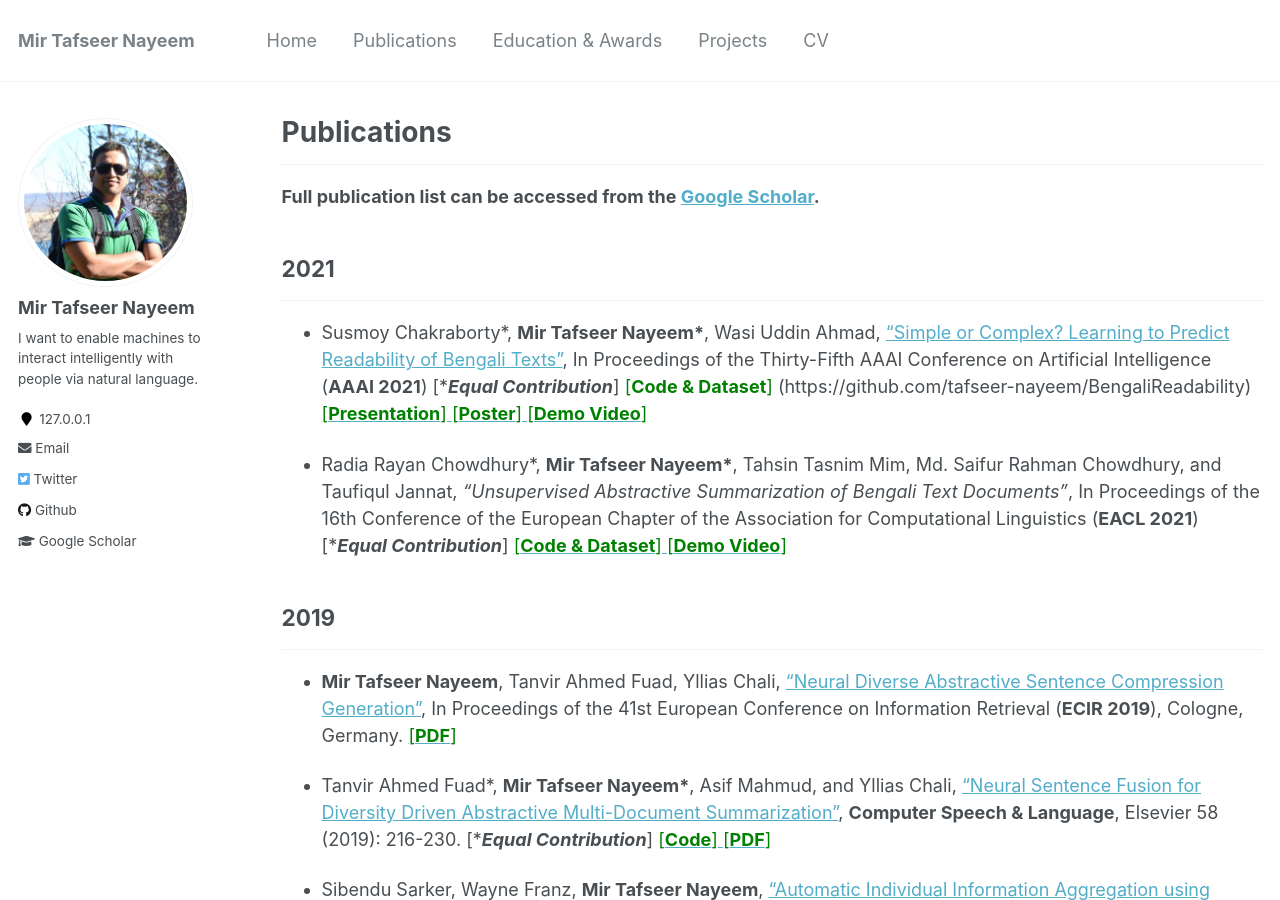
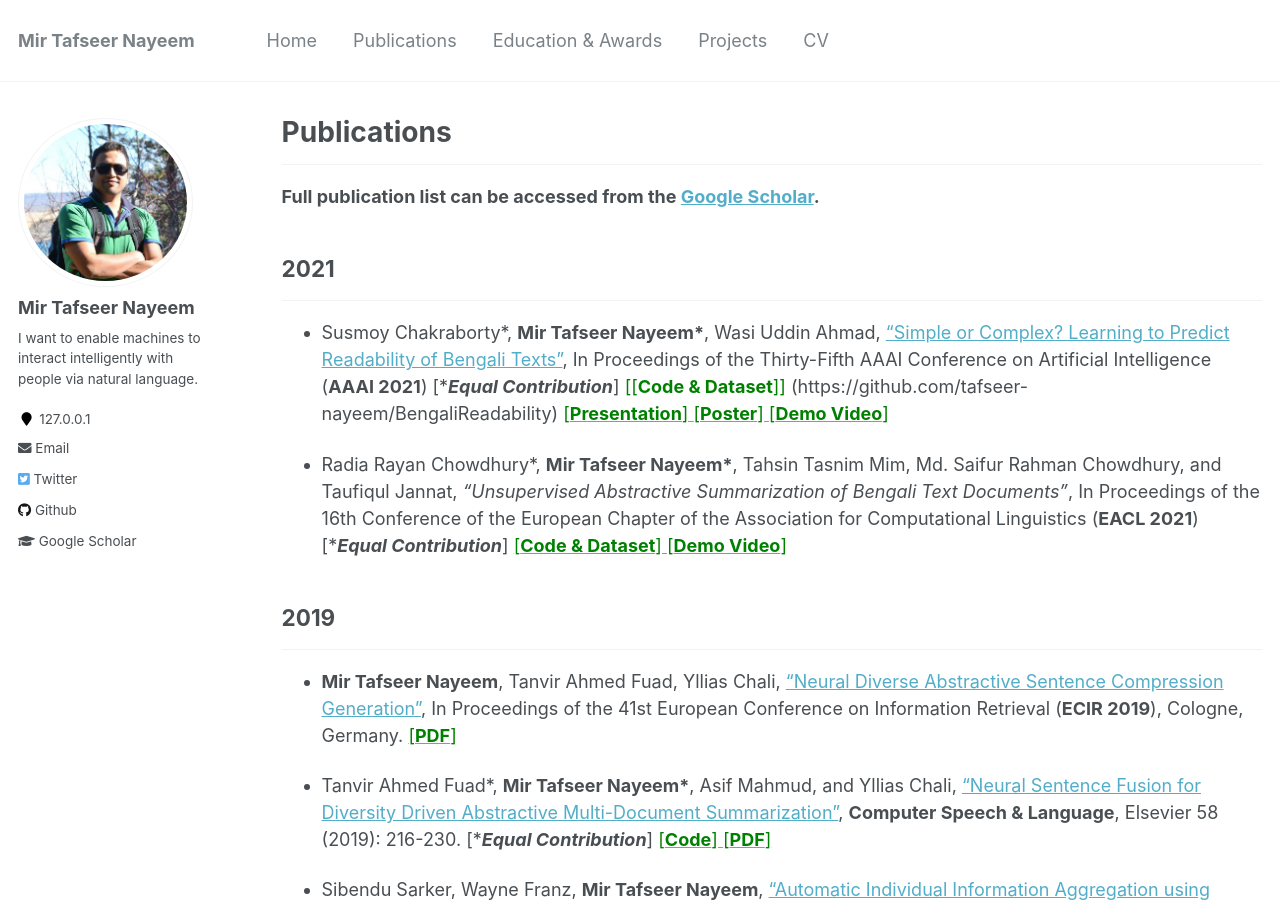
Before and after one commit to sujan-sarker/sujan-sarker.github.io, a Jekyll site: the page built from _pages/publications.md, in a window 1280 px wide and 900 px high. Built offline with Jekyll 4.4.1, drawn with Linux system fonts in a browser that asks for light colours.

Commit message:
Update publications.md

```diff
--- a/_pages/publications.md
+++ b/_pages/publications.md
@@ -11,7 +11,7 @@ author_profile: true
 
 ## 2021
 -----------
-* Susmoy Chakraborty\*, **Mir Tafseer Nayeem\***, Wasi Uddin Ahmad, ["Simple or Complex? Learning to Predict Readability of Bengali Texts"](https://arxiv.org/abs/2012.07701), In Proceedings of the Thirty-Fifth AAAI Conference on Artificial Intelligence (**AAAI 2021**) [\****Equal Contribution***] <span style ="color:Green"> [**Code & Dataset**] </span>(https://github.com/tafseer-nayeem/BengaliReadability) [<span style ="color:Green"> [**Presentation**] </span>](https://tafseer-nayeem.github.io/files/AAAI2021/aaai2021_full.pdf) [<span style ="color:Green"> [**Poster**] </span>](https://tafseer-nayeem.github.io/files/AAAI2021/aaai2021_poster.pdf) [<span style ="color:Green"> [**Demo Video**] </span>](https://youtu.be/U05Pf9Y4tCQ)
+* Susmoy Chakraborty\*, **Mir Tafseer Nayeem\***, Wasi Uddin Ahmad, ["Simple or Complex? Learning to Predict Readability of Bengali Texts"](https://arxiv.org/abs/2012.07701), In Proceedings of the Thirty-Fifth AAAI Conference on Artificial Intelligence (**AAAI 2021**) [\****Equal Contribution***] <span style ="color:Green"> [[**Code & Dataset**]] </span>(https://github.com/tafseer-nayeem/BengaliReadability) [<span style ="color:Green"> [**Presentation**] </span>](https://tafseer-nayeem.github.io/files/AAAI2021/aaai2021_full.pdf) [<span style ="color:Green"> [**Poster**] </span>](https://tafseer-nayeem.github.io/files/AAAI2021/aaai2021_poster.pdf) [<span style ="color:Green"> [**Demo Video**] </span>](https://youtu.be/U05Pf9Y4tCQ)
 
 * Radia Rayan Chowdhury\*, **Mir Tafseer Nayeem\***, Tahsin Tasnim Mim, Md. Saifur Rahman Chowdhury, and Taufiqul Jannat, *"Unsupervised Abstractive Summarization of Bengali Text Documents"*, In Proceedings of the 16th Conference of the European Chapter of the Association for Computational Linguistics (**EACL 2021**) [\****Equal Contribution***] [<span style ="color:Green"> [**Code & Dataset**] </span>](https://github.com/tafseer-nayeem/BengaliSummarization) [<span style ="color:Green"> [**Demo Video**] </span>](https://youtu.be/LrnskktiXcg)
 
```
